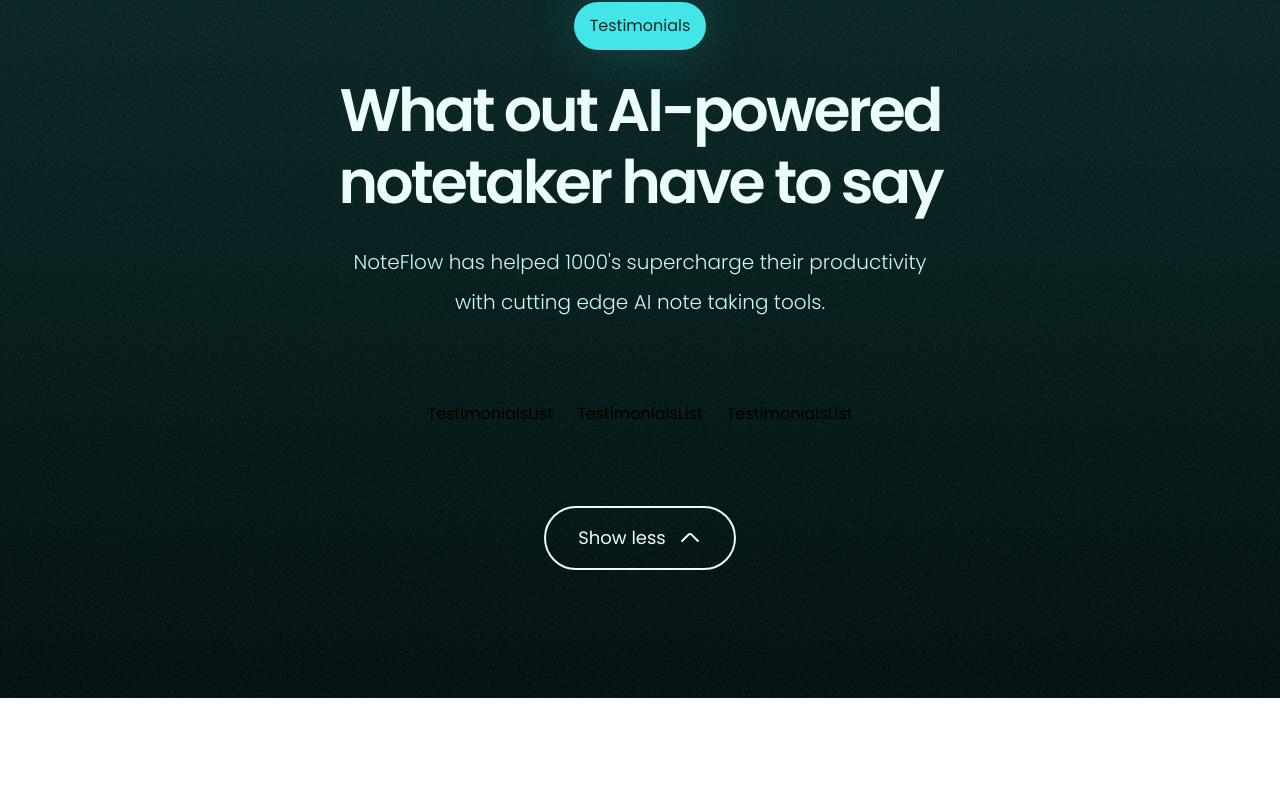
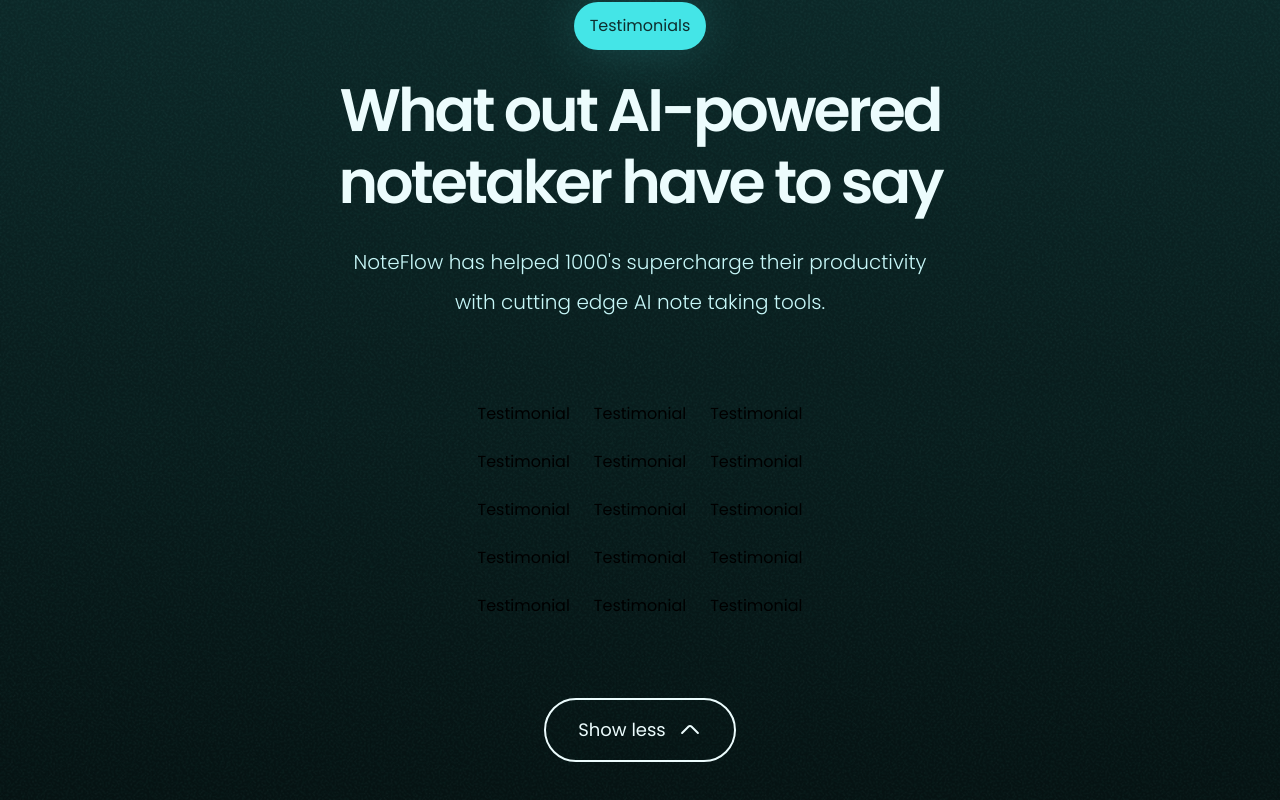
Before and after one commit to Jisap/NoteFlowApp, a React (Vite) app: page / in a window 1280 px wide. Shown: the part 4426-5226 px from the top of the page. Before the commit the page ends 5124 px from the top, so only its background shows below. Built offline with nearby package versions, Linux system fonts and the light colour scheme.

Commit message:
Fix typo in testimonials prop and update Testimonial component to use list item

```diff
--- a/src/components/sections/Testimonials/Testimonial.jsx
+++ b/src/components/sections/Testimonials/Testimonial.jsx
@@ -2,7 +2,7 @@
 
 const Testimonial = () => {
   return (
-    <div>Testimonial</div>
+    <li>Testimonial</li>
   )
 }
 
--- a/src/components/sections/Testimonials/Testimonials.jsx
+++ b/src/components/sections/Testimonials/Testimonials.jsx
@@ -25,13 +25,13 @@
 
         <div className="mb-20 grid grid-cols-3 gap-x-6">
           <TestimonialsList
-            textimonials={test.slice(0, expanded ? 5 : 2)}
+            testimonials={test.slice(0, expanded ? 5 : 2)}
           />
           <TestimonialsList
-            textimonials={test.slice(5, expanded ? 10 : 7)}
+            testimonials={test.slice(5, expanded ? 10 : 7)}
           />
           <TestimonialsList
-            textimonials={test.slice(0, expanded ? 15 : 12)}
+            testimonials={test.slice(10, expanded ? 15 : 12)}
           />
         </div>
 
--- a/src/components/sections/Testimonials/TestimonialsList.jsx
+++ b/src/components/sections/Testimonials/TestimonialsList.jsx
@@ -1,8 +1,14 @@
+import Testimonial from "./Testimonial"
 
 
-const TestimonialsList = () => {
+
+const TestimonialsList = ({ testimonials }) => {
   return (
-    <div>TestimonialsList</div>
+    <ul className="flex flex-col gap-y-6">
+      {testimonials.map((test) => (
+        <Testimonial key={test.name} test={test} />
+      ))}
+    </ul>
   )
 }
 
```
